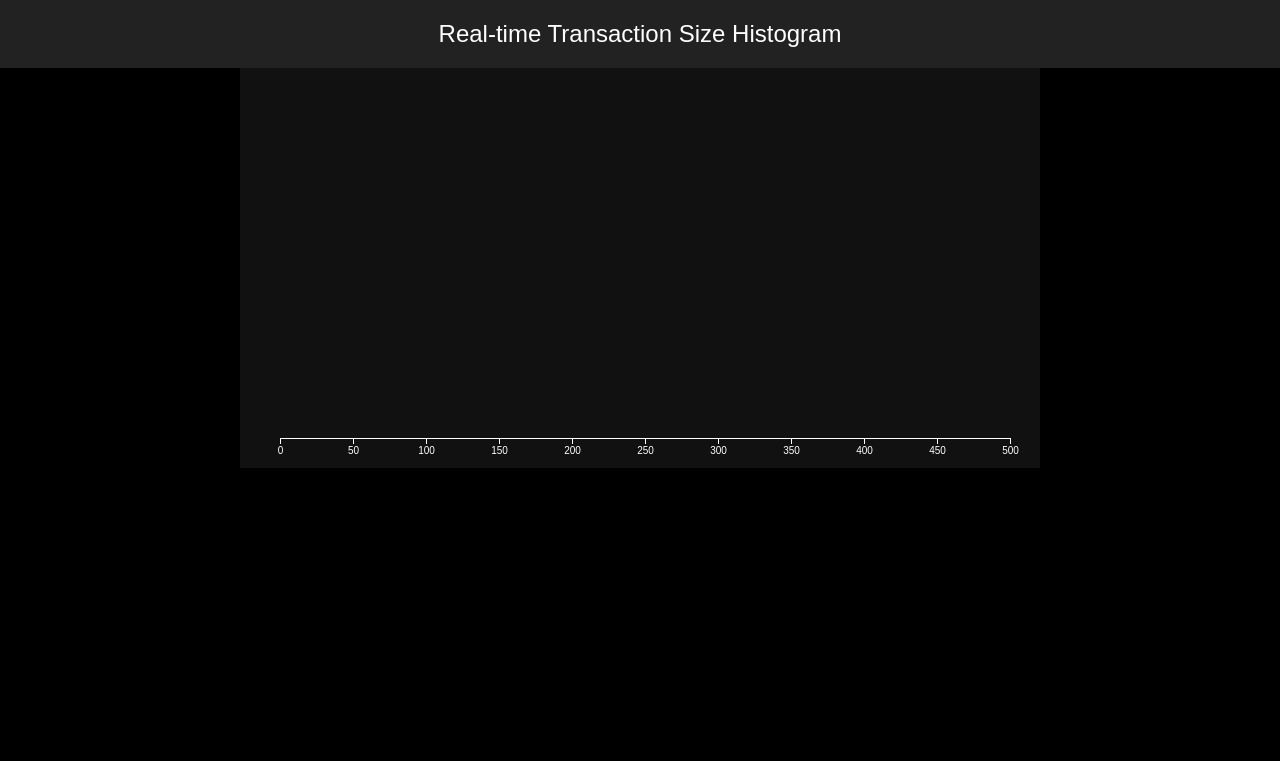
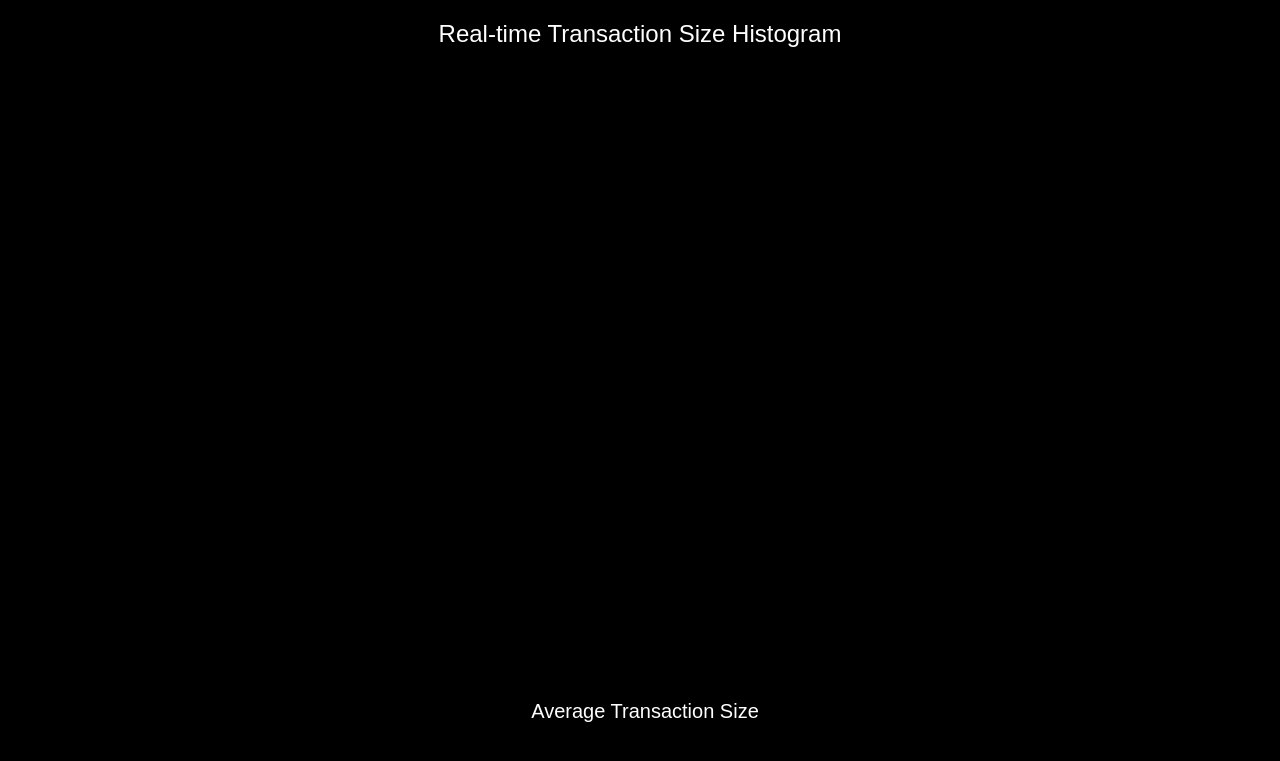
Before and after one commit to zzzhang12/Bitcoin-Visualisation, a Flask app: page /tx_size in a window 1280 px wide. Shown: the top 761 px of the page. Run offline with Flask 3, Linux system fonts and the light colour scheme; some libraries are stand-ins or nearby versions.

Commit message:
Dynamic x-scale for txSize histogram. Improved layout

```diff
--- a/client/templates/tx_size_histogram.html
+++ b/client/templates/tx_size_histogram.html
@@ -10,11 +10,16 @@
             overflow: hidden;
             font-family: Arial, sans-serif;
             color: white;
+            display: flex;
+            flex-direction: column;
+            justify-content: center;
+            align-items: center;
+            height: 100vh;
+            width: 100vw;
         }
         svg {
-            display: block;
-            margin: auto;
-            background-color: #111;
+            width: 100%;
+            height: 100%;
         }
         .bar {
             fill: steelblue;
@@ -30,11 +35,15 @@
             stroke: #fff;
             shape-rendering: crispEdges;
         }
+        .axis-label {
+            font-family: Arial, sans-serif;
+            fill: white;
+            font-size: 20px;
+        }
         #header {
             text-align: center;
             padding: 20px;
             font-size: 24px;
-            background-color: #222;
         }
     </style>
 </head>
@@ -44,28 +53,17 @@
 
     <script src="https://d3js.org/d3.v7.min.js"></script>
     <script src="https://cdn.socket.io/4.0.0/socket.io.min.js"></script>
-
     <script>
         // Initial setup for the histogram
-        const margin = {top: 20, right: 30, bottom: 30, left: 40},
-              width = 800 - margin.left - margin.right,
-              height = 400 - margin.top - margin.bottom;
+        const margin = {top: 20, right: 30, bottom: 250, left: 40},
+              width = window.innerWidth - margin.left - margin.right,
+              height = window.innerHeight - margin.top - margin.bottom;
 
         const svg = d3.select("#histogram")
             .attr("width", width + margin.left + margin.right)
             .attr("height", height + margin.top + margin.bottom)
             .append("g")
             .attr("transform", `translate(${margin.left},${margin.top})`);
-
-        // X scale for transaction size
-        const x = d3.scaleLinear()
-            .domain([0, 500])
-            .range([0, width]);
-
-        const xAxis = svg.append("g")
-            .attr("class", "x axis")
-            .attr("transform", `translate(0,${height})`)
-            .call(d3.axisBottom(x));
 
         // Y scale for frequency
         const y = d3.scaleLinear()
@@ -74,25 +72,76 @@
         const yAxis = svg.append("g")
             .attr("class", "y axis");
 
-        // Generate bins for the histogram
-        const histogram = d3.histogram()
-            .value(d => d)
-            .domain(x.domain())
-            .thresholds(x.ticks(40)); // Number of bins
+        // X-axis label
+        svg.append("text")
+            .attr("class", "axis-label")
+            .attr("x", width / 2)
+            // .attr("y", height + margin.bottom - 100)
+            .attr("y", height + 100)
+            .style("text-anchor", "middle")
+            .text("Average Transaction Size");
 
+        // Initialize an empty buffer for transaction sizes
         let dataBuffer = [];
 
         function updateHistogram(transactionSize) {
+            // Ensure transactionSize is valid
+            if (isNaN(transactionSize) || transactionSize === null || transactionSize === undefined) {
+                console.warn('Invalid transaction size:', transactionSize);
+                return;
+            }
+
             // Add new data to the buffer
             dataBuffer.push(transactionSize);
             if (dataBuffer.length > 1000) dataBuffer.shift(); // Limit the buffer size
+
+            // Automatically adjust the x-axis domain based on the data
+            let xMin = d3.min(dataBuffer);
+            let xMax = d3.max(dataBuffer);
+            // console.log(`xMin: ${xMin}, xMax: ${xMax}`);
+
+            // Ensure the domain is valid
+            if (xMin === xMax) {
+                console.warn('xMin equals xMax, adjusting xMax.');
+                xMax = xMin + 1; // Adjust slightly to prevent the range from collapsing
+            }
+
+            const x = d3.scaleLinear()
+                .domain([xMin, xMax])
+                .range([0, width]);
+
+            const xAxis = svg.select(".x.axis");
+            if (xAxis.empty()) {
+                svg.append("g")
+                    .attr("class", "x axis")
+                    .attr("transform", `translate(0,${height})`)
+                    .call(d3.axisBottom(x))
+                    .selectAll("text")
+                    .style("font-size", "14px") // Adjust the size as needed
+                    .style("fill", "white");
+            } else {
+                xAxis.transition().call(d3.axisBottom(x))
+                    .selectAll("text")
+                    .style("font-size", "14px") // Adjust the size as needed
+                    .style("fill", "white");
+            }
+
+            // Generate bins for the histogram based on the updated x-axis
+            const histogram = d3.histogram()
+                .value(d => d)
+                .domain(x.domain())
+                .thresholds(x.ticks(40)); // Number of bins
 
             // Compute the bins
             const bins = histogram(dataBuffer);
 
             // Update Y scale
-            y.domain([0, d3.max(bins, d => d.length)]);
-            yAxis.transition().call(d3.axisLeft(y));
+            const yMax = d3.max(bins, d => d.length);
+            y.domain([0, yMax]);
+            yAxis.transition().call(d3.axisLeft(y))
+                .selectAll("text")
+                .style("font-size", "14px") // Adjust the size as needed
+                .style("fill", "white");
 
             // Join the data to bars
             const bars = svg.selectAll(".bar")
@@ -103,13 +152,37 @@
                 .attr("class", "bar")
                 .attr("x", d => x(d.x0) + 1)
                 .attr("y", d => y(d.length))
-                .attr("width", d => x(d.x1) - x(d.x0) - 1)
-                .attr("height", d => height - y(d.length))
+                .attr("width", d => {
+                    const x0 = x(d.x0);
+                    const x1 = x(d.x1);
+                    let calculatedWidth = x1 - x0 - 1;
+                    if (calculatedWidth < 0) {
+                        console.warn(`Swapping x0 and x1: d.x0: ${d.x0}, d.x1: ${d.x1}`);
+                        [d.x0, d.x1] = [d.x1, d.x0];
+                        calculatedWidth = x(d.x1) - x(d.x0) - 1;
+                    }
+                    // console.log(`Enter - Calculated Width: ${calculatedWidth}, d.x0: ${d.x0}, d.x1: ${d.x1}`);
+                    return calculatedWidth;
+                })
+                .attr("height", d => {
+                    const heightValue = height - y(d.length);
+                    return heightValue;
+                })
                 .merge(bars) // Update existing bars
                 .transition()
-                .duration(100)
+                .duration(250)
+                .attr("x", d => x(d.x0) + 1)
                 .attr("y", d => y(d.length))
-                .attr("height", d => height - y(d.length));
+                .attr("width", d => {
+                    const x0 = x(d.x0);
+                    const x1 = x(d.x1);
+                    const width = x1 - x0 - 1;
+                    return isNaN(width) ? 0 : width;
+                })
+                .attr("height", d => {
+                    const heightValue = height - y(d.length);
+                    return heightValue;
+                });
 
             // Remove old bars
             bars.exit().remove();
@@ -130,7 +203,7 @@
 
         socket.on('stat_update', function(statistics) {
             console.log('Received updated statistics:', statistics);
-            const transactionSize = statistics.txAvgVal;  // Adjust this based on which statistic you want to plot
+            const transactionSize = statistics.txAvgVal;
             updateHistogram(transactionSize);
         });
     </script>
```
